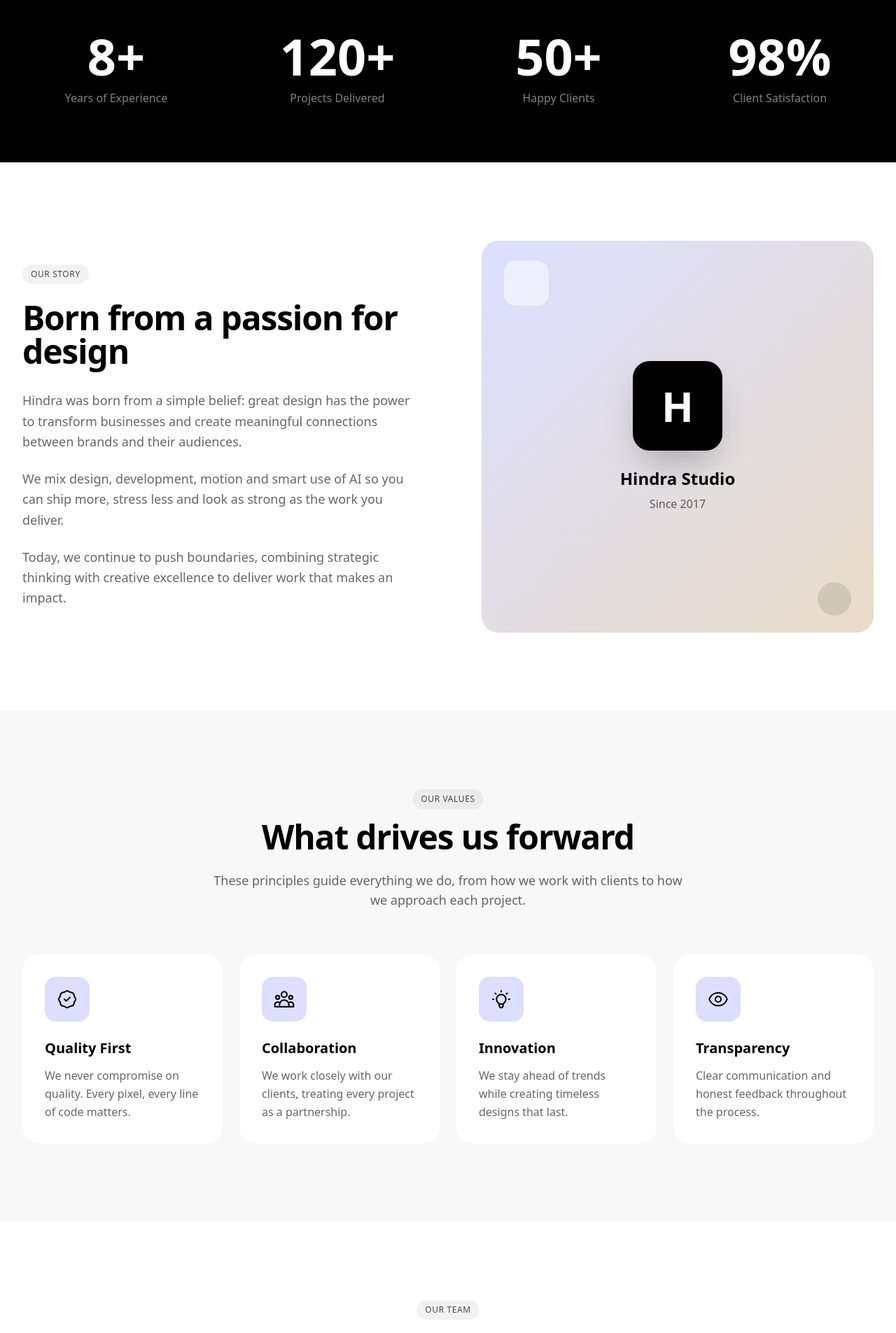
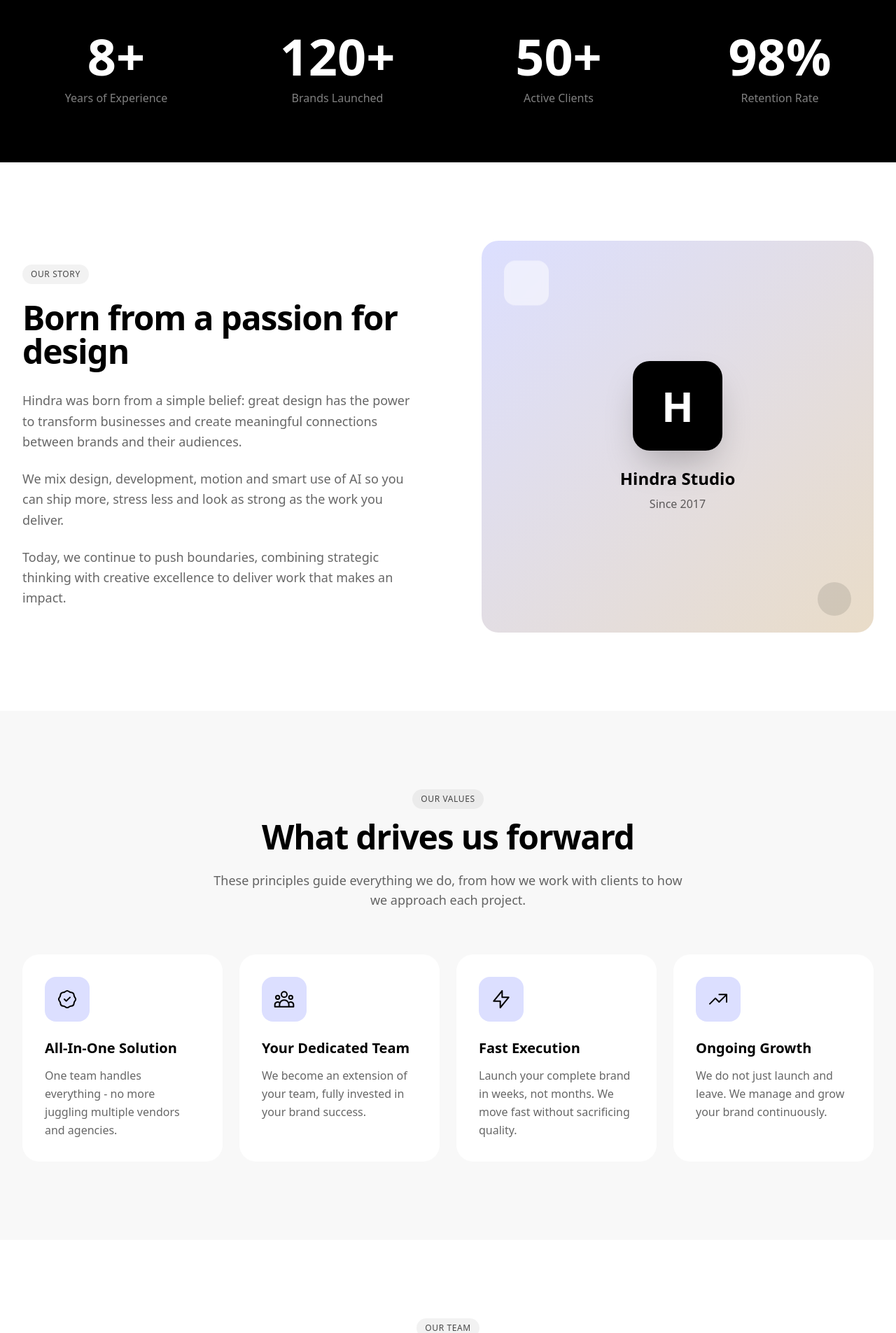
Before and after one commit to arminparvardegary/hindra-studio, a Next.js app: page /about in a window 1280 px wide. Shown: the part 860-2765 px from the top of the page at 70% size. Built offline with nearby package versions, Linux system fonts and the light colour scheme.

Commit message:
Update content for complete brand solution + fix bugs + production ready

```diff
--- a/app/about/page.tsx
+++ b/app/about/page.tsx
@@ -11,40 +11,40 @@ import NavBar from "@/components/NavBar";
 const team = [
   {
     name: "Alex Rivera",
-    role: "Founder & Creative Director",
+    role: "Founder & Strategy Lead",
     image: "https://images.unsplash.com/photo-1507003211169-0a1dd7228f2d?w=400&h=400&fit=crop&crop=face",
   },
   {
     name: "Sarah Chen",
-    role: "Lead Designer",
+    role: "Creative Director",
     image: "https://images.unsplash.com/photo-1494790108377-be9c29b29330?w=400&h=400&fit=crop&crop=face",
   },
   {
     name: "Marcus Johnson",
-    role: "Head of Development",
+    role: "Lead Developer",
     image: "https://images.unsplash.com/photo-1472099645785-5658abf4ff4e?w=400&h=400&fit=crop&crop=face",
   },
   {
     name: "Emily Watson",
-    role: "Motion Designer",
+    role: "Content & Social Lead",
     image: "https://images.unsplash.com/photo-1438761681033-6461ffad8d80?w=400&h=400&fit=crop&crop=face",
   },
   {
     name: "David Park",
-    role: "UX Researcher",
+    role: "Video & Motion Lead",
     image: "https://images.unsplash.com/photo-1500648767791-00dcc994a43e?w=400&h=400&fit=crop&crop=face",
   },
   {
     name: "Lisa Thompson",
-    role: "Project Manager",
+    role: "Client Success Manager",
     image: "https://images.unsplash.com/photo-1534528741775-53994a69daeb?w=400&h=400&fit=crop&crop=face",
   },
 ];
 
 const values = [
   {
-    title: "Quality First",
-    description: "We never compromise on quality. Every pixel, every line of code matters.",
+    title: "All-In-One Solution",
+    description: "One team handles everything - no more juggling multiple vendors and agencies.",
     icon: (
       <svg className="w-8 h-8" fill="none" viewBox="0 0 24 24" stroke="currentColor">
         <path strokeLinecap="round" strokeLinejoin="round" strokeWidth={1.5} d="M9 12l2 2 4-4M7.835 4.697a3.42 3.42 0 001.946-.806 3.42 3.42 0 014.438 0 3.42 3.42 0 001.946.806 3.42 3.42 0 013.138 3.138 3.42 3.42 0 00.806 1.946 3.42 3.42 0 010 4.438 3.42 3.42 0 00-.806 1.946 3.42 3.42 0 01-3.138 3.138 3.42 3.42 0 00-1.946.806 3.42 3.42 0 01-4.438 0 3.42 3.42 0 00-1.946-.806 3.42 3.42 0 01-3.138-3.138 3.42 3.42 0 00-.806-1.946 3.42 3.42 0 010-4.438 3.42 3.42 0 00.806-1.946 3.42 3.42 0 013.138-3.138z" />
@@ -52,8 +52,8 @@ const values = [
     ),
   },
   {
-    title: "Collaboration",
-    description: "We work closely with our clients, treating every project as a partnership.",
+    title: "Your Dedicated Team",
+    description: "We become an extension of your team, fully invested in your brand success.",
     icon: (
       <svg className="w-8 h-8" fill="none" viewBox="0 0 24 24" stroke="currentColor">
         <path strokeLinecap="round" strokeLinejoin="round" strokeWidth={1.5} d="M17 20h5v-2a3 3 0 00-5.356-1.857M17 20H7m10 0v-2c0-.656-.126-1.283-.356-1.857M7 20H2v-2a3 3 0 015.356-1.857M7 20v-2c0-.656.126-1.283.356-1.857m0 0a5.002 5.002 0 019.288 0M15 7a3 3 0 11-6 0 3 3 0 016 0zm6 3a2 2 0 11-4 0 2 2 0 014 0zM7 10a2 2 0 11-4 0 2 2 0 014 0z" />
@@ -61,21 +61,20 @@ const values = [
     ),
   },
   {
-    title: "Innovation",
-    description: "We stay ahead of trends while creating timeless designs that last.",
+    title: "Fast Execution",
+    description: "Launch your complete brand in weeks, not months. We move fast without sacrificing quality.",
     icon: (
       <svg className="w-8 h-8" fill="none" viewBox="0 0 24 24" stroke="currentColor">
-        <path strokeLinecap="round" strokeLinejoin="round" strokeWidth={1.5} d="M9.663 17h4.673M12 3v1m6.364 1.636l-.707.707M21 12h-1M4 12H3m3.343-5.657l-.707-.707m2.828 9.9a5 5 0 117.072 0l-.548.547A3.374 3.374 0 0014 18.469V19a2 2 0 11-4 0v-.531c0-.895-.356-1.754-.988-2.386l-.548-.547z" />
+        <path strokeLinecap="round" strokeLinejoin="round" strokeWidth={1.5} d="M13 10V3L4 14h7v7l9-11h-7z" />
       </svg>
     ),
   },
   {
-    title: "Transparency",
-    description: "Clear communication and honest feedback throughout the process.",
+    title: "Ongoing Growth",
+    description: "We do not just launch and leave. We manage and grow your brand continuously.",
     icon: (
       <svg className="w-8 h-8" fill="none" viewBox="0 0 24 24" stroke="currentColor">
-        <path strokeLinecap="round" strokeLinejoin="round" strokeWidth={1.5} d="M15 12a3 3 0 11-6 0 3 3 0 016 0z" />
-        <path strokeLinecap="round" strokeLinejoin="round" strokeWidth={1.5} d="M2.458 12C3.732 7.943 7.523 5 12 5c4.478 0 8.268 2.943 9.542 7-1.274 4.057-5.064 7-9.542 7-4.477 0-8.268-2.943-9.542-7z" />
+        <path strokeLinecap="round" strokeLinejoin="round" strokeWidth={1.5} d="M13 7h8m0 0v8m0-8l-8 8-4-4-6 6" />
       </svg>
     ),
   },
@@ -83,9 +82,9 @@ const values = [
 
 const stats = [
   { value: "8+", label: "Years of Experience" },
-  { value: "120+", label: "Projects Delivered" },
-  { value: "50+", label: "Happy Clients" },
-  { value: "98%", label: "Client Satisfaction" },
+  { value: "120+", label: "Brands Launched" },
+  { value: "50+", label: "Active Clients" },
+  { value: "98%", label: "Retention Rate" },
 ];
 
 export default function AboutPage() {
--- a/components/index/Hero.tsx
+++ b/components/index/Hero.tsx
@@ -5,7 +5,7 @@ import { motion, useReducedMotion } from "framer-motion";
 import { Avatar, AvatarFallback, AvatarImage } from "@/components/ui/avatar";
 
 export default function Hero() {
-  const text1 = "Design That Converts";
+  const text1 = "Your Brand, Our Mission";
   const text2 = "HINDRA";
   const prefersReducedMotion = useReducedMotion();
 
--- a/components/index/Testimonial.tsx
+++ b/components/index/Testimonial.tsx
@@ -80,9 +80,9 @@ export default function Testimonial() {
       bg: "bg-[#DCDFFF]",
       content: (
         <div className="p-6">
-          <p className="text-lg text-black/80 mb-4">&ldquo;Hindra transformed our brand completely. The attention to detail was exceptional.&rdquo;</p>
+          <p className="text-lg text-black/80 mb-4">&ldquo;Hindra handled everything - our brand, website, and social media. One team made it so easy.&rdquo;</p>
           <p className="text-sm font-medium text-black">Sarah Chen</p>
-          <p className="text-xs text-black/60">CEO, TechFlow</p>
+          <p className="text-xs text-black/60">Founder, TechFlow</p>
         </div>
       )
     },
@@ -90,9 +90,9 @@ export default function Testimonial() {
       bg: "bg-[#E9DCC8]",
       content: (
         <div className="p-6">
-          <p className="text-lg text-black/80 mb-4">&ldquo;Our conversion rate increased by 150% after the redesign. Highly recommended.&rdquo;</p>
+          <p className="text-lg text-black/80 mb-4">&ldquo;From zero followers to 50K in 6 months. Their content strategy is incredible.&rdquo;</p>
           <p className="text-sm font-medium text-black">Michael Torres</p>
-          <p className="text-xs text-black/60">Founder, Startup Labs</p>
+          <p className="text-xs text-black/60">CEO, Startup Labs</p>
         </div>
       )
     },
@@ -100,9 +100,9 @@ export default function Testimonial() {
       bg: "bg-white",
       content: (
         <div className="p-6">
-          <p className="text-lg text-black/80 mb-4">&ldquo;From concept to execution, they exceeded every expectation. True partners.&rdquo;</p>
+          <p className="text-lg text-black/80 mb-4">&ldquo;We launched in 3 weeks with a complete brand package. Best decision we made.&rdquo;</p>
           <p className="text-sm font-medium text-black">Emma Williams</p>
-          <p className="text-xs text-black/60">Marketing Director, Scale Inc</p>
+          <p className="text-xs text-black/60">Co-founder, Scale Inc</p>
         </div>
       )
     },
@@ -110,9 +110,9 @@ export default function Testimonial() {
       bg: "bg-black",
       content: (
         <div className="p-6">
-          <p className="text-lg text-white/80 mb-4">&ldquo;The motion design work was incredible. Our videos now outperform benchmarks by 3x.&rdquo;</p>
+          <p className="text-lg text-white/80 mb-4">&ldquo;They manage our social daily. Our engagement is up 300%. True partners.&rdquo;</p>
           <p className="text-sm font-medium text-white">David Kim</p>
-          <p className="text-xs text-white/60">CTO, Innovate Co</p>
+          <p className="text-xs text-white/60">CMO, Innovate Co</p>
         </div>
       )
     },
@@ -120,9 +120,9 @@ export default function Testimonial() {
       bg: "bg-[#DCDFFF]",
       content: (
         <div className="p-6">
-          <p className="text-lg text-black/80 mb-4">&ldquo;Working with Hindra was a game-changer. On time, within budget, beyond expectations.&rdquo;</p>
+          <p className="text-lg text-black/80 mb-4">&ldquo;No more juggling vendors. One team, one vision, perfect execution every time.&rdquo;</p>
           <p className="text-sm font-medium text-black">Lisa Park</p>
-          <p className="text-xs text-black/60">Product Lead, Motion AI</p>
+          <p className="text-xs text-black/60">Marketing Director, Motion AI</p>
         </div>
       )
     },
--- a/components/index/WhyUs.tsx
+++ b/components/index/WhyUs.tsx
@@ -72,7 +72,8 @@ const WhyUs = () => {
             >
               <h2 className="text-5xl font-bold text-black">Why Hindra</h2>
               <p className="text-gray-800 mt-2">
-              We solve problems through design. Every project starts with deep understanding<br/> of your goals, audience, and what makes you unique.              </p>
+              One team for everything. We take your brand from zero to hero -<br/> branding, social media, website, content. All under one roof.
+              </p>
             </div>
 
             <div
@@ -84,7 +85,8 @@ const WhyUs = () => {
             >
               <h2 className="text-5xl font-bold text-black">What We Do</h2>
               <p className="text-gray-800 mt-2">
-              From brand strategy to web development, from motion design to product launches.<br/> Everything in-house. No outsourcing, no communication gaps.              </p>
+              Complete brand packages. From identity design to social media management,<br/> from website development to daily content creation. Everything handled.
+              </p>
             </div>
 
             <div
@@ -96,7 +98,7 @@ const WhyUs = () => {
             >
               <h2 className="text-5xl font-bold text-black">Who We Are</h2>
               <p className="text-gray-800 mt-2">
-              Strategists, designers, and developers who believe great design is invisible.<br/> Obsessed with craft, driven by curiosity, committed to results.
+              Your dedicated brand team. Designers, developers, content creators,<br/> and social media managers working together to grow your brand.
               </p>
             </div>
           </div>
```
